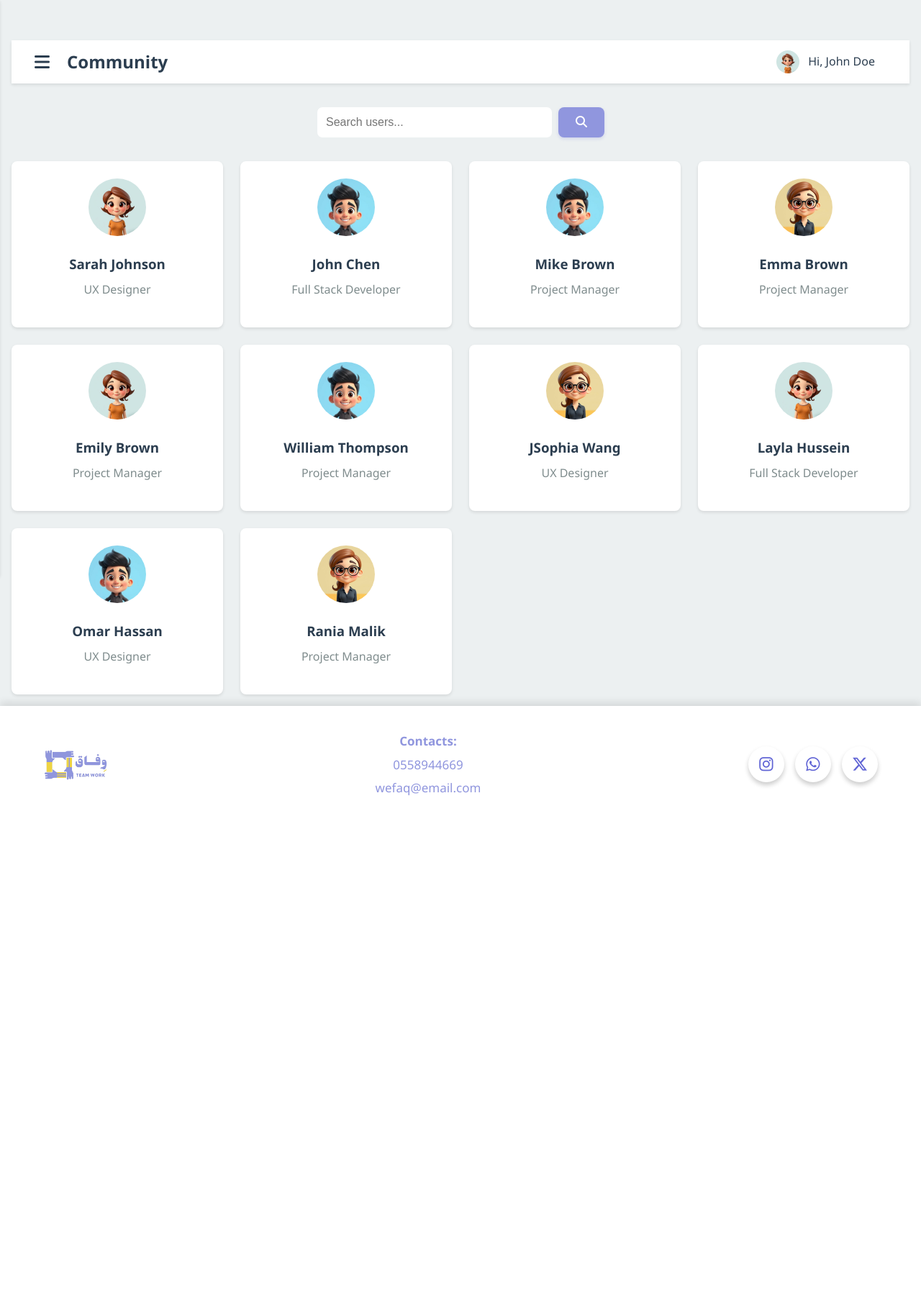
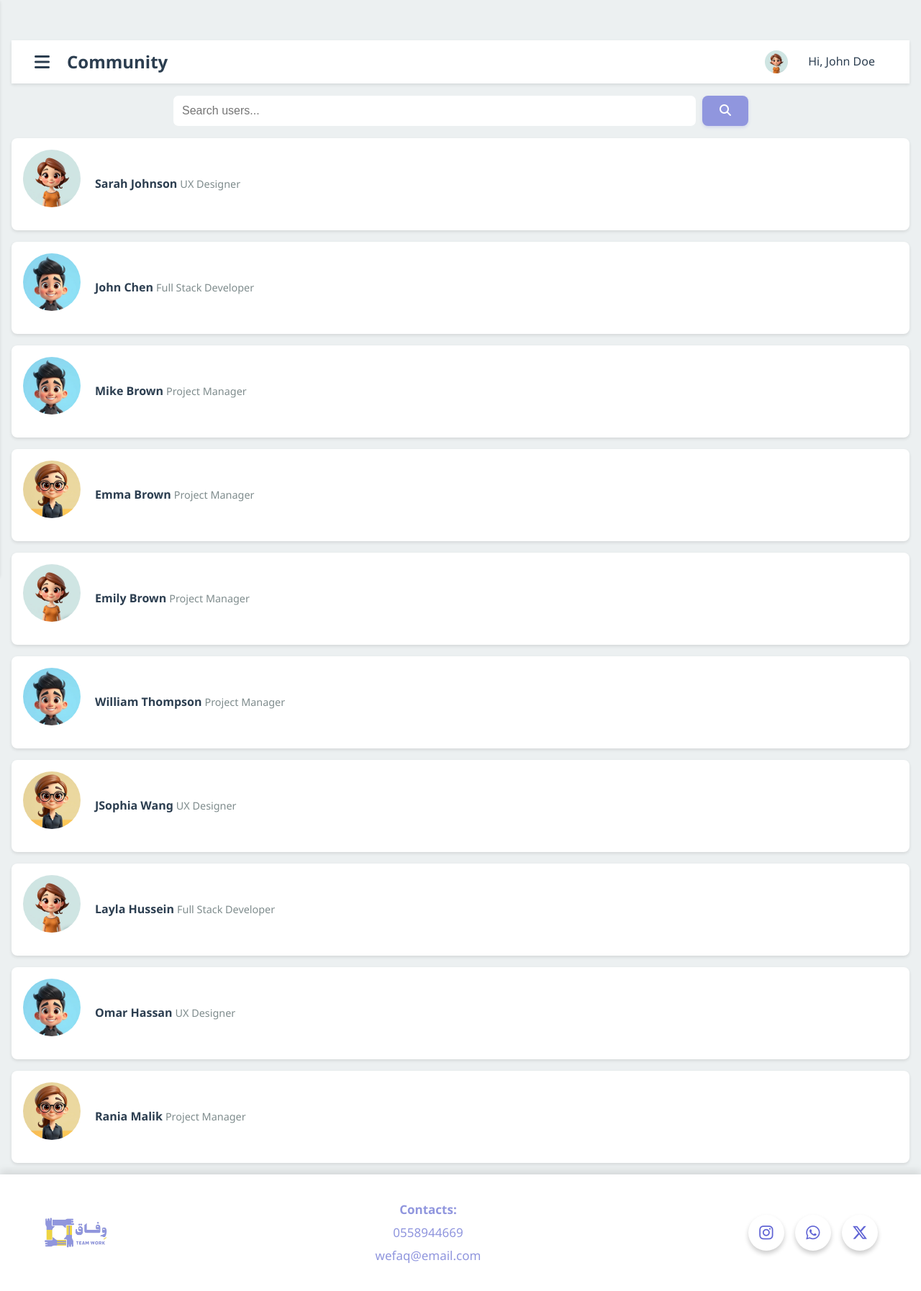
Before and after one commit to rima-15/Wefaq-project, a PHP site: page /community.html in a window 1280 px wide. Shown: the whole page at 72% size. Before the commit the page ends 1105 px from the top, so only its background shows below. Run offline with PHP 8.4, Linux system fonts and the light colour scheme.

Commit message:
Merge origin/master
Conflicts:
	public_html/AppointmentPage.html
	public_html/PatientHome.html
	public_html/PrescribePage.html
	public_html/style.css

```diff
--- a/Wefaq/public_html/community.html
+++ b/Wefaq/public_html/community.html
@@ -14,7 +14,7 @@
             <!-- Header will be loaded here -->
             <div class="community-content">
                 <div class="community-filters">
-                    <div class="search-bar">
+                    <div class="search-bar" >
                         <input type="text" placeholder="Search users...">
                         <button class="btn btn-primary">
                             <i class="fas fa-search"></i>
--- a/Wefaq/public_html/styles.css
+++ b/Wefaq/public_html/styles.css
@@ -687,7 +687,6 @@ input[type="tel"]::placeholder {
     justify-content: center; /* Centers it horizontally */
     align-items: center; /* Aligns items vertically */
     width: 100%;
-    padding: 1rem 0;
     position: relative;
 }
 
@@ -695,8 +694,8 @@ input[type="tel"]::placeholder {
     display: flex;
     align-items: center;
     gap: 0.5rem;
-    width: 50%; /* Adjust the width as needed */
-    max-width: 500px;
+     width: 100%;
+
 }
 
 .search-bar input {
@@ -704,6 +703,8 @@ input[type="tel"]::placeholder {
     padding: 0.75rem;
     border: 1px solid var(--light-gray);
     border-radius: var(--border-radius);
+        width: 100%;
+
 }
 
 .filters {
@@ -3120,3 +3121,50 @@ input:focus, select:focus, textarea:focus {
     color: #333;
     transform: translateY(-5px);
 }
+
+/*new style community*/
+.search-bar {
+    width: 100%; /* Make search bar full width */
+    max-width: 800px; /* Set a max-width to prevent it from becoming too large */
+
+}
+.users-grid {
+    display: flex;
+    flex-direction: column;
+    gap: 1rem;
+}
+
+.user-card {
+    display: flex;
+    align-items: center;
+    background: var(--white);
+    padding: 1rem;
+    border-radius: var(--border-radius);
+    box-shadow: var(--shadow);
+    transition: background 0.3s ease;
+    width: 100%;
+    gap: 4px;
+}
+
+.user-card:hover {
+    background: var(--light-gray);
+}
+
+.user-avatar {
+    width: 50px;
+    height: 50px;
+    border-radius: 50%;
+    margin-right: 1rem;
+}
+
+.user-card h3 {
+    margin: 0;
+    font-size: 1rem;
+    color: var(--text-color);
+}
+
+.user-card p {
+    color: var(--dark-gray);
+    margin: 0;
+    font-size: 0.9rem;
+}
```
Also changed, not shown: Wefaq/public_html/chatroom.html (+21 -15 lines), Wefaq/public_html/auth-styles.css (line endings or trailing spaces).
